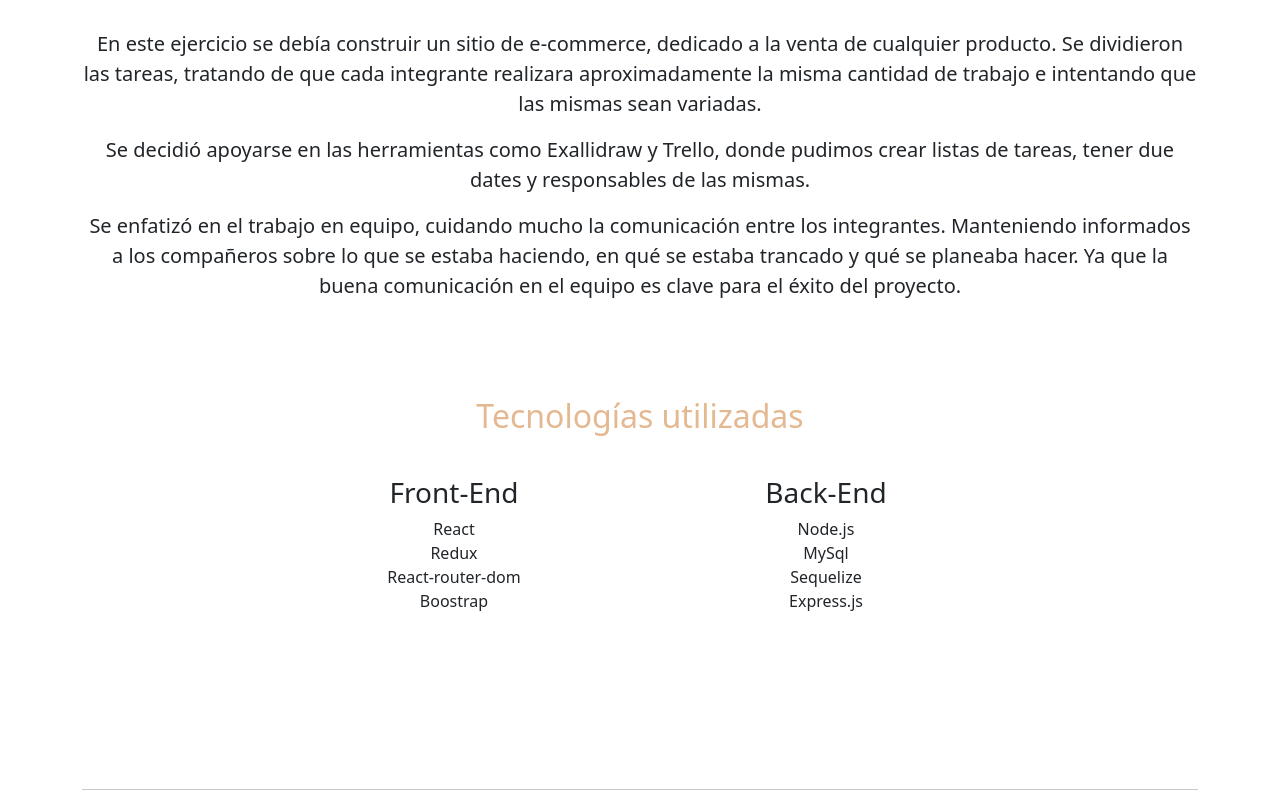
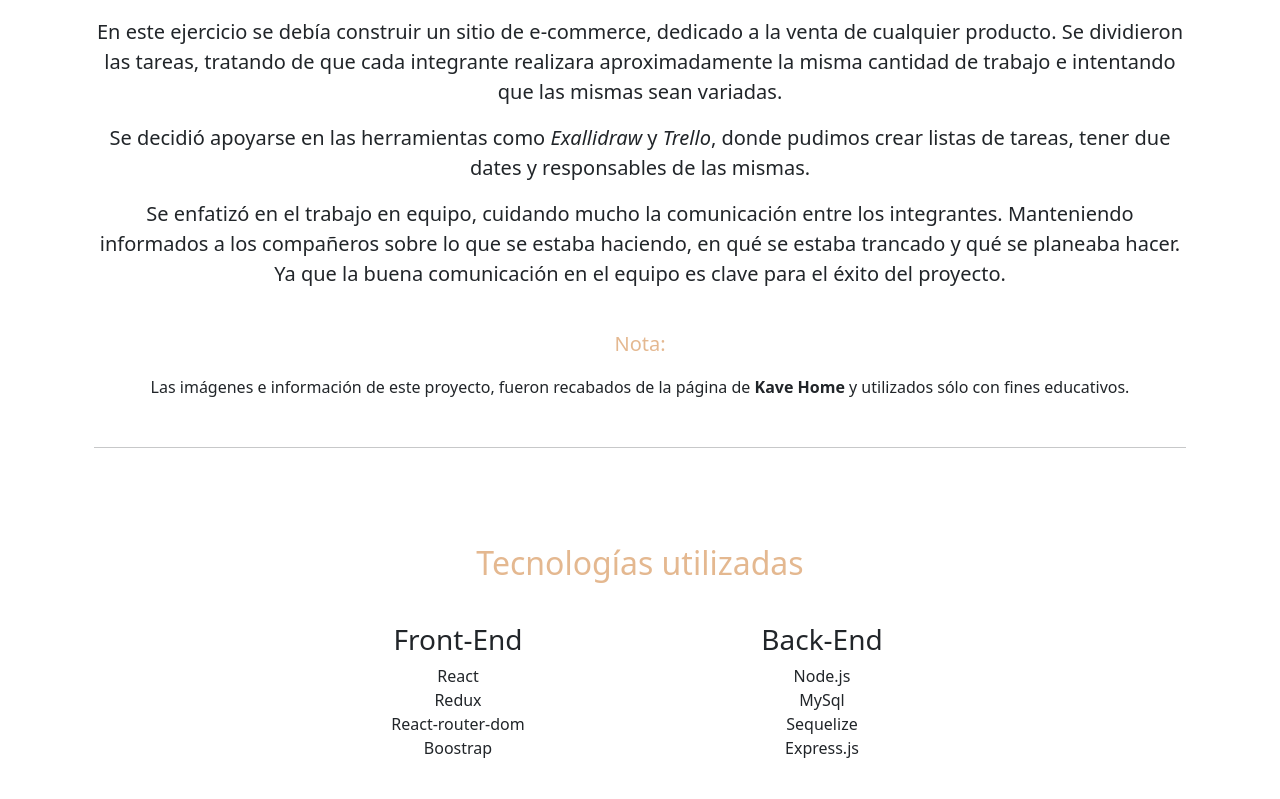
Before and after one commit to noelreissig/ecommerce-front, a React (Create React App) app: page /sobre-nosotros in a window 1280 px wide. Shown: the part 761-1560 px from the top of the page. Built offline with nearby package versions, Linux system fonts and the light colour scheme; no server answers; a web font is replaced by a local one.

Commit message:
about y contact

```diff
--- a/src/components/pages/AboutUs/AboutUs.jsx
+++ b/src/components/pages/AboutUs/AboutUs.jsx
@@ -2,12 +2,13 @@ import ReactPlayer from "react-player";
 import Footer from "../../Footer/Footer";
 import NavComponent from "../../Navbar/Navbar";
 import aboutUsStyles from "./aboutUs.module.css";
+import { Link } from "react-router-dom";
 
 function AboutUs() {
   return (
     <div>
       <NavComponent />
-      <div className="container">
+      <div className="container px-4">
         <div className="row d-flex justify-content-center align-items-center ">
           <div className="col-md-4">
             <div>
@@ -42,9 +43,10 @@ function AboutUs() {
           </p>
           <p>
             {" "}
-            Se decidió apoyarse en las herramientas como Exallidraw y Trello,
-            donde pudimos crear listas de tareas, tener due dates y responsables
-            de las mismas.
+            Se decidió apoyarse en las herramientas como <em>
+              Exallidraw
+            </em> y <em>Trello</em>, donde pudimos crear listas de tareas, tener
+            due dates y responsables de las mismas.
           </p>
           <p className="">
             Se enfatizó en el trabajo en equipo, cuidando mucho la comunicación
@@ -53,7 +55,14 @@ function AboutUs() {
             planeaba hacer. Ya que la buena comunicación en el equipo es clave
             para el éxito del proyecto.
           </p>
+          <p className={`${aboutUsStyles.title} pt-4`}> Nota: </p>
+          <p className={`${aboutUsStyles.disclaimer} text-center px-5 pb-0`}>
+            Las imágenes e información de este proyecto, fueron recabados de la
+            página de <strong>Kave Home</strong> y utilizados sólo con fines
+            educativos.
+          </p>
         </div>
+        <hr />
         <div className="my-5">
           <h2 className={`${aboutUsStyles.title} text-center pt-5 mb-4`}>
             Tecnologías utilizadas
@@ -145,10 +154,15 @@ function AboutUs() {
               />
               <div className="text-center ">
                 <strong>María Noel Reissig</strong>
+                <Link
+                  to={{ pathname: "https://www.linkedin.com/in/noelreissig/" }}
+                  target="_blank"
+                >
                   <p>
                     {" "}
                     <i class="fab fa-linkedin"></i> María Noel Reissig
                   </p>
+                </Link>
               </div>
             </div>
             <div className="col-md-3 text-center">
@@ -159,10 +173,18 @@ function AboutUs() {
               />
               <div className="text-center ">
                 <strong>Gabriel Vicente</strong>
+                <Link
+                  to={{
+                    pathname:
+                      "https://www.linkedin.com/in/gabriel-vicente-presno/",
+                  }}
+                  target="_blank"
+                >
                   <p>
                     {" "}
                     <i class="fab fa-linkedin"> </i> Gabriel Vicente
                   </p>
+                </Link>
               </div>
             </div>
             <div className="col-md-3 text-center">
@@ -171,12 +193,20 @@ function AboutUs() {
                 src="../../img/aboutUs/Antonella_2.jpg"
                 alt="Antonella"
               />
-              <div className="text-center ">
+              <div className="text-center">
                 <strong>Antonella Gervasini</strong>
+                <Link
+                  to={{
+                    pathname:
+                      "https://www.linkedin.com/in/antonella-gervasini/",
+                  }}
+                  target="_blank"
+                >
                   <p>
                     {" "}
                     <i class="fab fa-linkedin"></i> Antonella Gervasini
                   </p>
+                </Link>
               </div>
             </div>
           </div>
--- a/src/components/pages/AboutUs/aboutUs.module.css
+++ b/src/components/pages/AboutUs/aboutUs.module.css
@@ -11,6 +11,10 @@
   object-fit: cover;
 }
 
+.disclaimer {
+  font-size: 1rem;
+}
+
 @media screen and (max-width: 600px) {
   .title {
     margin-top: 25px;
--- a/src/components/pages/Contact/Contact.jsx
+++ b/src/components/pages/Contact/Contact.jsx
@@ -24,7 +24,7 @@ function Contact() {
             <Form.Label>Tu mensaje</Form.Label>
             <Form.Control as="textarea" rows={3} />
           </Form.Group>
-					<Button variant="primary" type="submit">
+          <Button variant="primary" type="submit" className="mb-5">
             Submit
           </Button>
         </Form>
```
Lines whose indentation alone changed are shown as unchanged.
